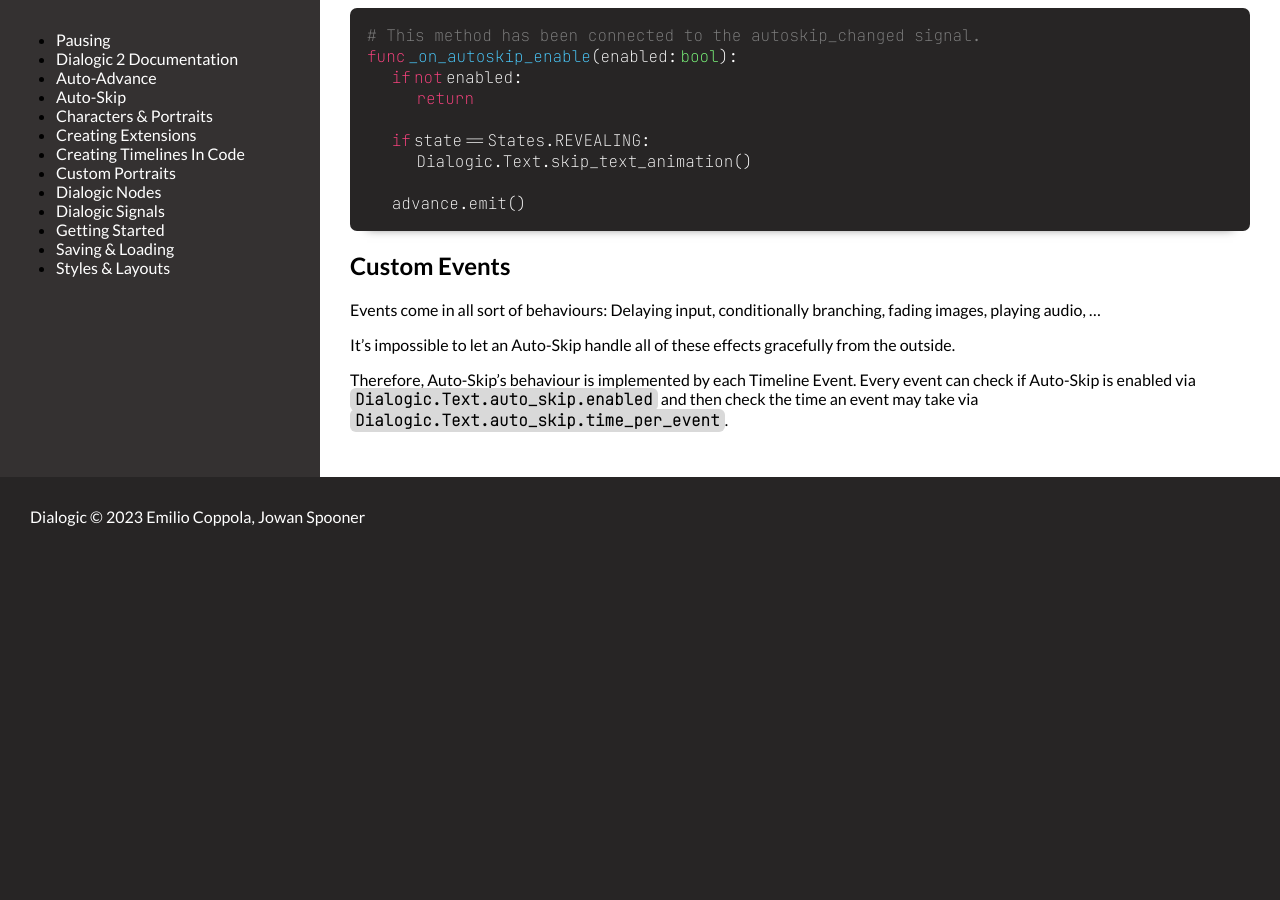
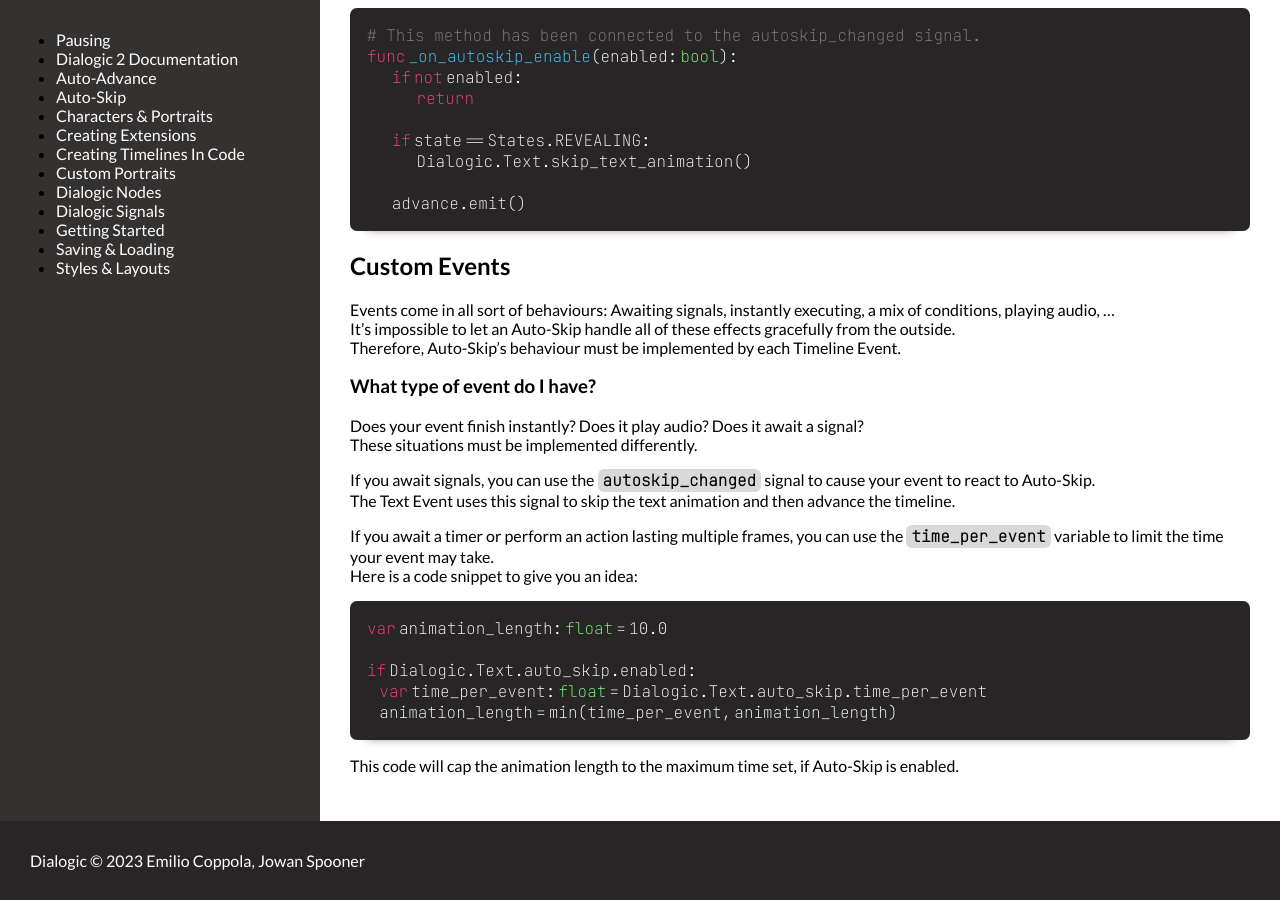
Before and after one commit to dialogic-godot/documentation, a Jekyll site: the page built from Documentation/auto-skip.md, in a window 1280 px wide and 900 px high, scrolled down 1637 px. Built offline with Jekyll 4.4.1, drawn with Linux system fonts in a browser that asks for light colours; before the commit the page ends 2193 px from its top, so only the background shows below that.

Commit message:
Add information Custom Event information.

````diff
--- a/Documentation/auto-skip.md
+++ b/Documentation/auto-skip.md
@@ -81,8 +81,25 @@ func _on_autoskip_enable(enabled: bool):
 
 ## Custom Events
 
-Events come in all sort of behaviours: Delaying input, conditionally branching, fading images, playing audio, …
+Events come in all sort of behaviours: Awaiting signals, instantly executing, a mix of conditions, playing audio, …\
+It's impossible to let an Auto-Skip handle all of these effects gracefully from the outside.\
+Therefore, Auto-Skip's behaviour must be implemented by each Timeline Event.
 
-It's impossible to let an Auto-Skip handle all of these effects gracefully from the outside.
+### What type of event do I have?
+Does your event finish instantly? Does it play audio? Does it await a signal?\
+These situations must be implemented differently.
 
-Therefore, Auto-Skip’s behaviour is implemented by each Timeline Event. Every event can check if Auto-Skip is enabled via `Dialogic.Text.auto_skip.enabled` and then check the time an event may take via `Dialogic.Text.auto_skip.time_per_event`.
+If you await signals, you can use the `autoskip_changed` signal to cause your event to react to Auto-Skip.\
+The Text Event uses this signal to skip the text animation and then advance the timeline.
+
+If you await a timer or perform an action lasting multiple frames, you can use the `time_per_event` variable to limit the time your event may take.\
+Here is a code snippet to give you an idea:
+```gdscript
+var animation_length: float = 10.0
+
+if Dialogic.Text.auto_skip.enabled:
+    var time_per_event: float = Dialogic.Text.auto_skip.time_per_event
+    animation_length = min(time_per_event, animation_length)
+```
+
+This code will cap the animation length to the maximum time set, if Auto-Skip is enabled.
````
